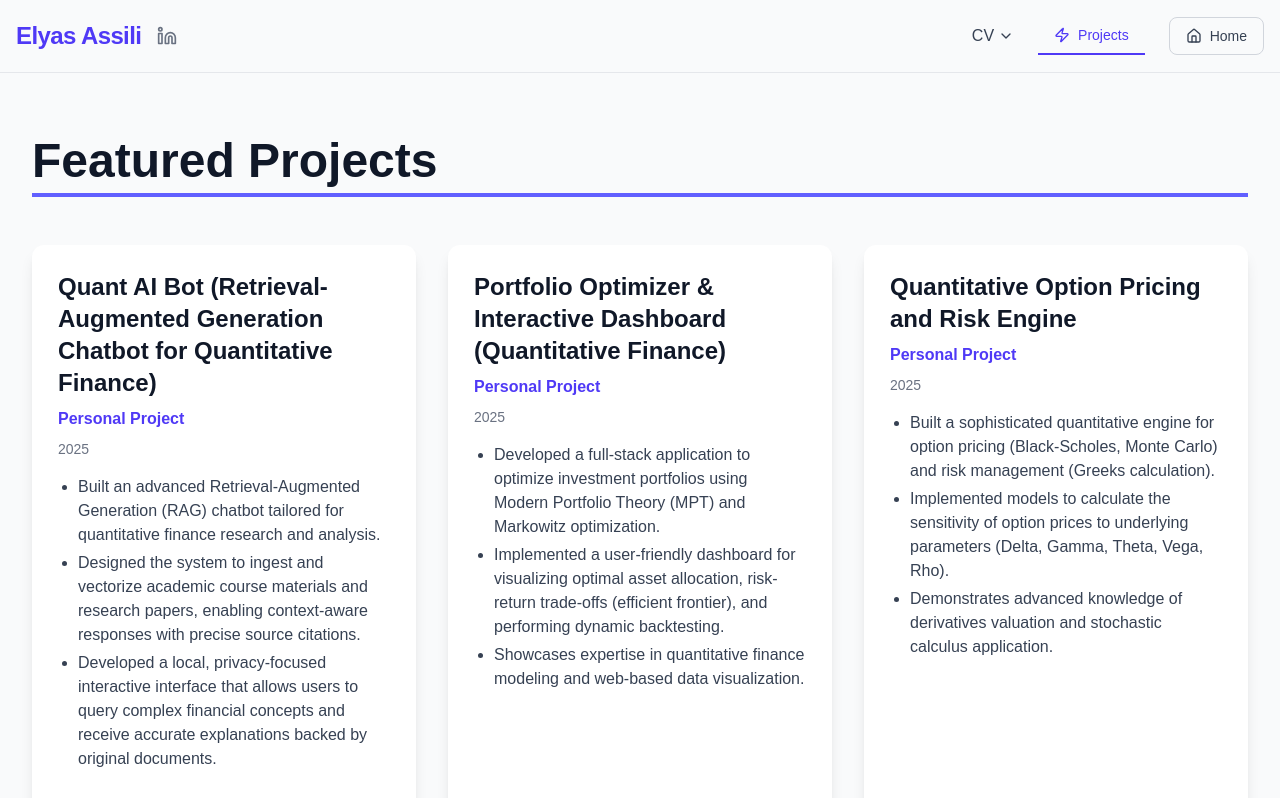
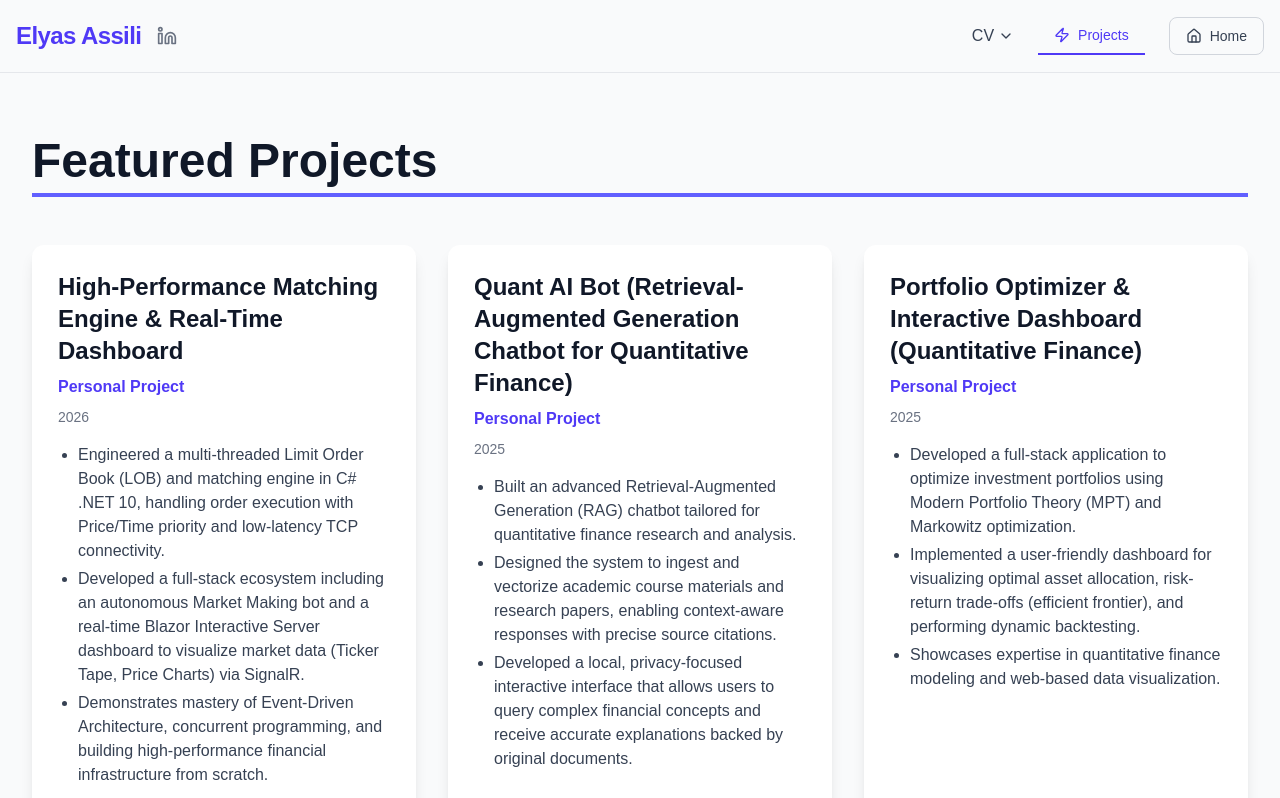
Before and after one commit to elyas-elyas/my-website, a Next.js app: page /projects in a window 1280 px wide. Shown: the top 798 px of the page. Built offline with nearby package versions, Linux system fonts and the light colour scheme.

Commit message:
new_project

```diff
--- a/src/data/projects.ts
+++ b/src/data/projects.ts
@@ -1,6 +1,20 @@
 // src/data/projects.ts
 
 export const projectsData = [
+  {
+    id: 'high-performance-matching-engine',
+    title: 'High-Performance Matching Engine & Real-Time Dashboard',
+    company: 'Personal Project',
+    duration: '2026',
+    link: 'https://github.com/elyas-elyas/HighPerformance-MatchingEngine',
+    description: [
+      'Engineered a multi-threaded Limit Order Book (LOB) and matching engine in C# .NET 10, handling order execution with Price/Time priority and low-latency TCP connectivity.',
+      'Developed a full-stack ecosystem including an autonomous Market Making bot and a real-time Blazor Interactive Server dashboard to visualize market data (Ticker Tape, Price Charts) via SignalR.',
+      'Demonstrates mastery of Event-Driven Architecture, concurrent programming, and building high-performance financial infrastructure from scratch.',
+    ],
+    tools: ['C# .NET 10', 'Blazor Server', 'TCP/IP Sockets', 'SignalR', 'Multithreading', 'Event-Driven Architecture'],
+  },
+
     {
     id: "quant-ai-bot",
     title: "Quant AI Bot (Retrieval-Augmented Generation Chatbot for Quantitative Finance)",
```
